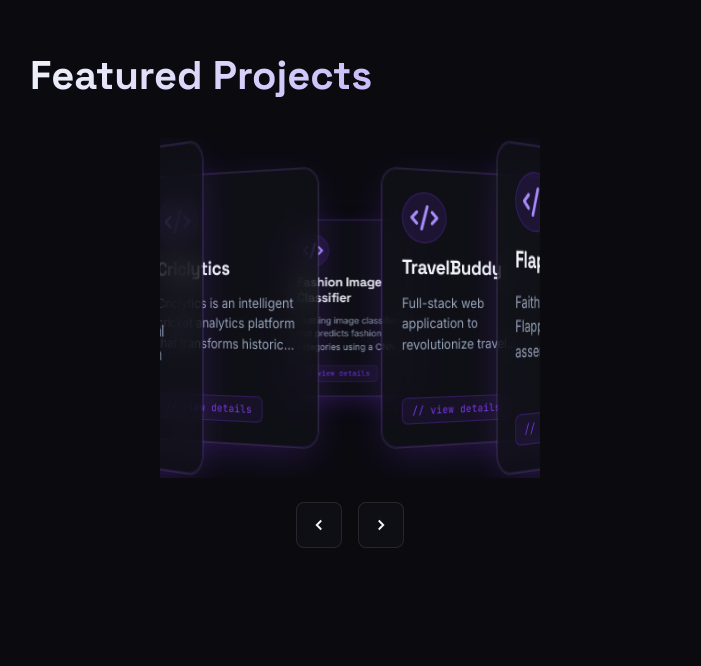
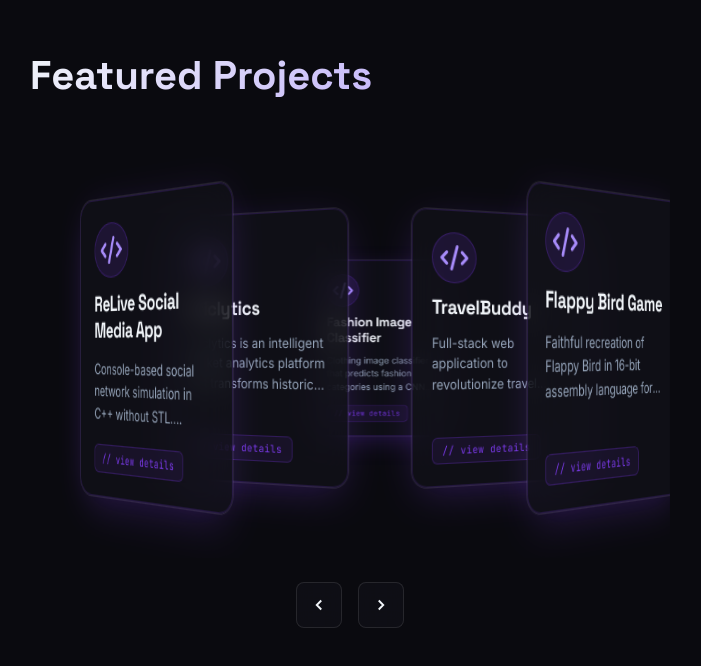
Before and after one commit to aliamirchoudhary/Personal-Portfolio-Website-3D-, a React (Vite) app: page / in a window 1280 px wide. Shown: the part 7746-8412 px from the top of the page, without its empty margins (34-735 px from the left). Built offline with nearby package versions, Linux system fonts and the light colour scheme; a web font is replaced by a local one.

Commit message:
fix: increase stage size to show full cards without clipping

```diff
--- a/src/components/ui/RingCarousel.jsx
+++ b/src/components/ui/RingCarousel.jsx
@@ -166,8 +166,8 @@
         onPointerLeave={endDrag}
         onWheel={onWheel}
         style={{
-          width: 380,
-          height: 340,
+          width: 700,
+          height: 420,
           margin: "0 auto",
           position: "relative",
           perspective: "1100px",
```
